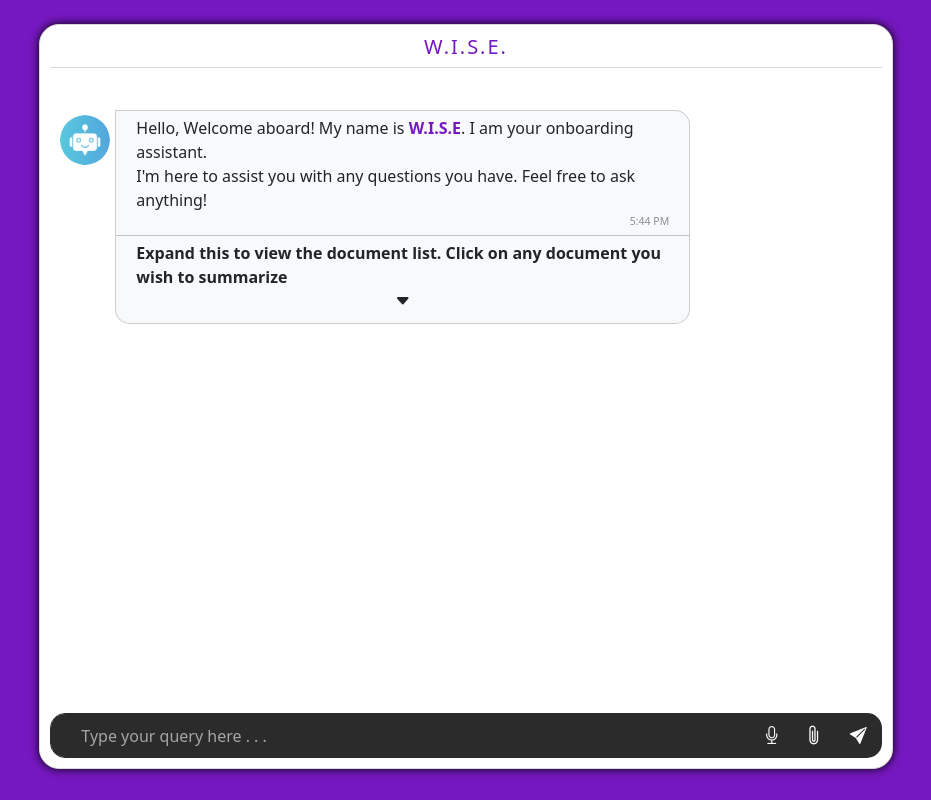
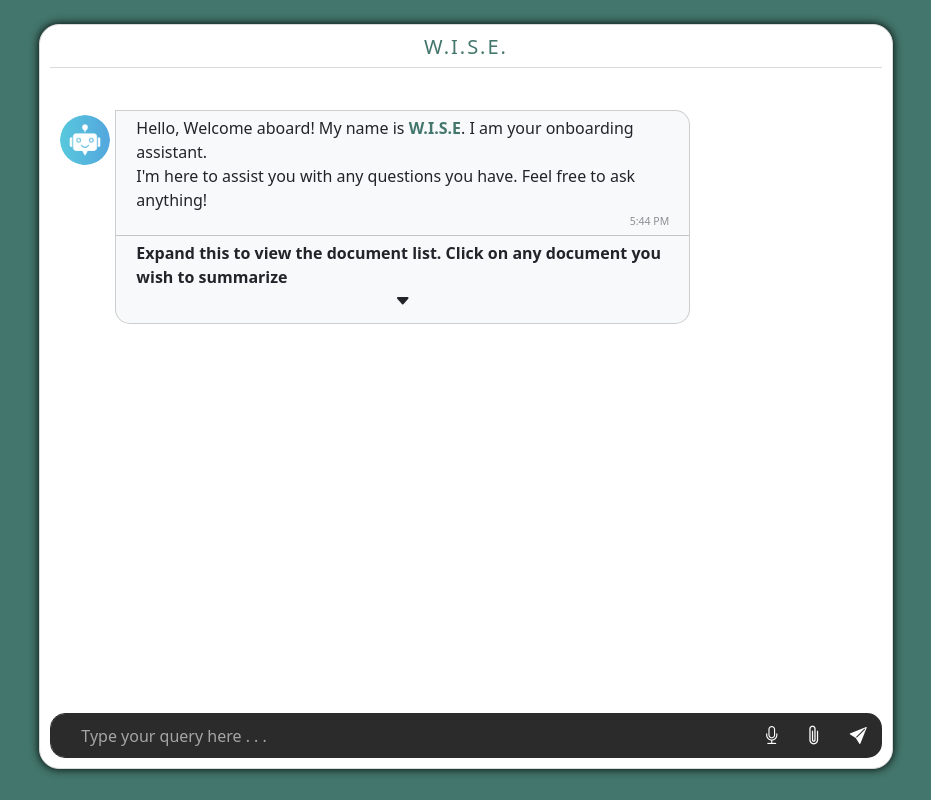
Before and after one commit to nachiketgalande1609/GenAI-Onboarding-Assistant, a Flask app: page / in a window 1280 px wide. Shown: the whole page, without its empty margins (174-1105 px from the left). Run offline with Flask 3, Linux system fonts and the light colour scheme; data that the repository does not hold is empty; some libraries are stand-ins or nearby versions.

Commit message:
CHange bg color

```diff
--- a/static/css/style.css
+++ b/static/css/style.css
@@ -1,5 +1,5 @@
 body {
-    background-color: #7618C1;
+    background-color: #43766C;
 }
 
 .chat-container {
--- a/static/js/script.js
+++ b/static/js/script.js
@@ -35,7 +35,7 @@ let timeoutId;
 
 // Print the welcome message
 window.onload = function () {
-    setTimeout(() => createMessageBlock(`Hello, Welcome aboard! My name is <strong class="p-0" style="color: #7618C1;">W.I.S.E</strong>. I am your onboarding assistant.<br>I'm here to assist you with any questions you have. Feel free to ask anything!`, 'other'), 500);
+    setTimeout(() => createMessageBlock(`Hello, Welcome aboard! My name is <strong class="p-0" style="color: #43766C;">W.I.S.E</strong>. I am your onboarding assistant.<br>I'm here to assist you with any questions you have. Feel free to ask anything!`, 'other'), 500);
 };
 
 // Start standby timer
--- a/templates/index.html
+++ b/templates/index.html
@@ -23,7 +23,7 @@
         <div class="row">
             <div class="col-md-8 offset-md-2 chat-container">
                 <div class="bot-name">
-                    <h5 class="" style="color: #7618C1;" title="W.I.S.E-Welcome|Inform|Support|Engage">W.I.S.E.</h5>
+                    <h5 class="" style="color: #43766C;" title="W.I.S.E-Welcome|Inform|Support|Engage">W.I.S.E.</h5>
                 </div>
                 <div class="card-body message-container" id="messages"> <!-- messagesDiv -->
                     <div class="d-flex justify-content-end message-block mb-3"> <!-- MessageBlock -->
```
Also changed, not shown: 8 other files.
